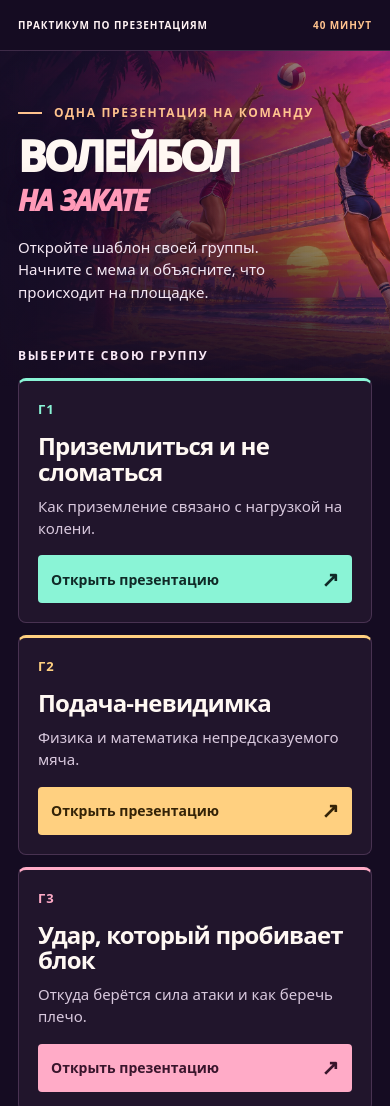
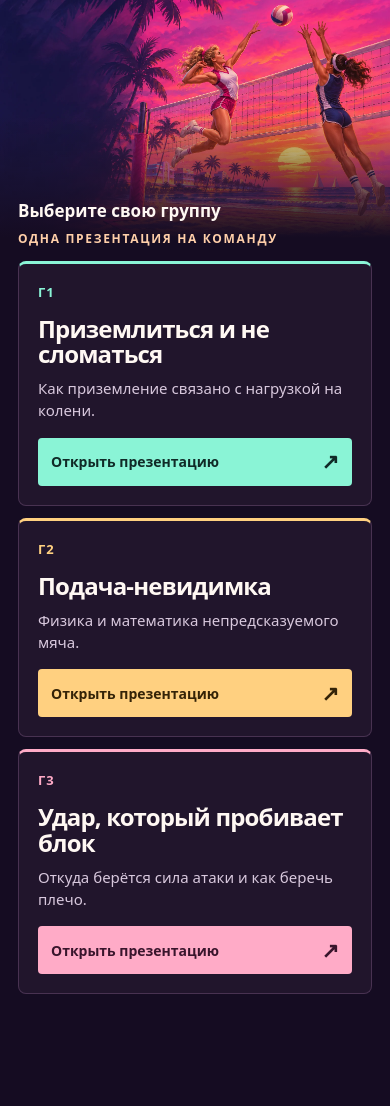
Before and after one commit to kocherginvi88-art/volley-sunset, a plain HTML site: page index.html in a window 390 px wide. Shown: the top 1106 px of the page. After the commit the page ends 1032 px from the top, so only its background shows below. Drawn offline with Linux system fonts and the light colour scheme.

Commit message:
Simplify the page header and keep the team links in focus

```diff
--- a/index.html
+++ b/index.html
@@ -12,28 +12,20 @@
     *, *::before, *::after { box-sizing: border-box; }
     body { margin: 0; min-width: 260px; }
     .wrap { width: min(1176px, calc(100% - 88px)); margin-inline: auto; }
-    .masthead { background: #150c22; border-bottom: 1px solid #3e2b48; }
-    .masthead .wrap { display: flex; justify-content: space-between; align-items: center; gap: 16px; min-height: 60px; }
     .label { font-size: 12px; font-weight: 750; letter-spacing: .14em; text-transform: uppercase; }
-    .masthead .label:first-child { color: #fff3f4; }
-    .masthead .label:last-child { color: #ffc38e; text-align: right; white-space: nowrap; }
-    .hero { position: relative; isolation: isolate; overflow: hidden; background: radial-gradient(ellipse at 80% 22%, #e86b56, #6b265e 48%, #21132e 80%); }
+    .hero { height:clamp(260px, 34vw, 475px); position: relative; isolation: isolate; overflow: hidden; background: radial-gradient(ellipse at 80% 22%, #e86b56, #6b265e 48%, #21132e 80%); }
     .hero-art { position: absolute; z-index: -2; inset: 0; width: 100%; height: 100%; object-fit: cover; object-position: center 15%; }
-    .hero::after { content: ""; position: absolute; z-index: -1; inset: 0; background: linear-gradient(90deg, #150c22 0%, #150c22ec 22%, #150c2266 53%, transparent 80%), linear-gradient(0deg, #150c22, transparent 38%); }
-    .hero-copy { padding-block: 83px 130px; min-height: 510px; display: flex; flex-direction: column; justify-content: center; }
-    .eyebrow { margin: 0 0 23px; color: #ffc38e; display: flex; align-items: center; gap: 12px; }
-    .eyebrow::before { content: ""; width: 24px; height: 2px; background: currentColor; }
-    h1 { margin: 0; font-size: clamp(58px, 8vw, 122px); line-height: .86; font-weight: 950; font-family: "Arial Black", system-ui, sans-serif; letter-spacing: -.075em; text-transform: uppercase; text-shadow: 0 4px 28px #180f29b0; }
-    h1 span { display: block; margin-top: 13px; color: #ff9ab8; font-size: .65em; font-style: italic; letter-spacing: -.055em; }
-    .intro { color: #f5e8f4; font-size: 18px; line-height: 1.5; max-width: 32ch; margin: 25px 0 0; }
+    .hero::after { content: ""; position: absolute; z-index: -1; inset: 0; background: linear-gradient(0deg, #150c22, transparent 52%), linear-gradient(90deg, #150c2233, transparent 70%); }
     .teams { position: relative; margin-top: -56px; padding-bottom: 38px; }
-    .teams h2 { margin: 0 0 14px; color: #fae9f7; }
+    .teams-heading { display:flex; flex-wrap:wrap; align-items:baseline; justify-content:space-between; gap:8px 16px; margin:0 0 14px; }
+    .teams h1 { margin:0; color:#fff8f3; font-size:clamp(17px,2vw,24px); }
+    .team-note { margin:0; color:#ffcfa9; }
     .grid { display: grid; grid-template-columns: repeat(3, minmax(0,1fr)); gap: 16px; }
     .team { --accent:#8af4d6; --ink:#102a27; display: flex; flex-direction: column; min-width: 0; background:#21152c; border:1px solid #483251; border-top:3px solid var(--accent); padding:24px; border-radius:8px; }
     .g2 { --accent:#ffd080; --ink:#342307; }
     .g3 { --accent:#ffabc7; --ink:#39152c; }
     .team-id { align-self: flex-start; margin:0 0 15px; color:var(--accent); font-size:13px; font-weight:900; letter-spacing:.08em; }
-    .team h3 { margin:0; font-size:clamp(22px,2.2vw,31px); font-weight:850; line-height:1.05; letter-spacing:-.035em; text-wrap:balance; }
+    .team h2 { margin:0; font-size:clamp(22px,2.2vw,31px); font-weight:850; line-height:1.05; letter-spacing:-.035em; text-wrap:balance; }
     .team p:not(.team-id) { margin:12px 0 22px; color:#d8c8dd; font-size:15px; line-height:1.45; }
     .open { display:flex; justify-content:space-between; align-items:center; gap:8px; min-height:48px; margin-top:auto; padding:10px 13px; border-radius:4px; color:var(--ink); background:var(--accent); font-size:14px; font-weight:800; text-decoration:none; transition:filter .15s ease, transform .15s ease; }
     .open:hover { filter:brightness(1.12); transform:translateY(-2px); }
@@ -41,63 +33,49 @@
     .arrow { font-size:21px; line-height:1; }
     @media (max-width: 840px) {
       .wrap { width:calc(100% - 48px); }
-      .hero-copy { min-height:440px; padding-block:66px 105px; }
       .team { padding:17px; }
       .grid { gap:10px; }
     }
     @media (max-width: 660px) {
       .wrap { width:calc(100% - 36px); }
-      .masthead .wrap { min-height:50px; }
-      .masthead .label { font-size:10px; letter-spacing:.09em; }
-      .hero-copy { min-height:0; padding-block:53px 83px; }
-      .hero-art { object-position:64% center; }
-      .hero::after { background:linear-gradient(90deg,#150c22e8,#150c228f 68%,#150c2240),linear-gradient(0deg,#150c22,transparent 46%); }
-      h1 { font-size:clamp(34px,11vw,72px); }
-      .eyebrow { margin-bottom:19px; }
-      .intro { font-size:15px; max-width:31ch; margin-top:22px; }
+      .hero { height:clamp(205px, 61vw, 340px); }
+      .hero-art { object-position:72% 18%; }
+      .hero::after { background:linear-gradient(0deg,#150c22,transparent 52%); }
       .teams { margin-top:-39px; }
       .grid { grid-template-columns:1fr; gap:12px; }
       .team { padding:19px; }
-      .team h3 { font-size:24px; text-wrap:initial; }
+      .team h2 { font-size:24px; text-wrap:initial; }
       .team p:not(.team-id) { margin-bottom:16px; }
     }
     @media (prefers-reduced-motion: reduce) { .open { transition:none; } .open:hover { transform:none; } }
   </style>
 </head>
 <body>
-  <header class="masthead">
-    <div class="wrap">
-      <span class="label">Практикум по презентациям</span>
-      <span class="label">40 минут</span>
+  <main>
+    <div class="hero" aria-hidden="true">
+      <img class="hero-art" src="court.webp" alt="" fetchpriority="high">
     </div>
-  </header>
-  <main>
-    <section class="hero" aria-labelledby="title">
-      <img class="hero-art" src="court.webp" alt="" fetchpriority="high">
-      <div class="wrap hero-copy">
-        <p class="eyebrow label">Одна презентация на команду</p>
-        <h1 id="title">Волейбол <span>на закате</span></h1>
-        <p class="intro">Откройте шаблон своей группы. Начните с мема и объясните, что происходит на площадке.</p>
+    <section class="wrap teams" aria-labelledby="groups">
+      <div class="teams-heading">
+        <h1 id="groups">Выберите свою группу</h1>
+        <p class="team-note label">Одна презентация на команду</p>
       </div>
-    </section>
-    <section class="wrap teams" aria-labelledby="groups">
-      <h2 id="groups" class="label">Выберите свою группу</h2>
       <div class="grid">
         <article class="team">
           <p class="team-id">Г1</p>
-          <h3>Приземлиться и не сломаться</h3>
+          <h2>Приземлиться и не сломаться</h2>
           <p>Как приземление связано с нагрузкой на колени.</p>
           <a class="open" href="https://docs.google.com/presentation/d/14XcDQ83E3zwJVdLfJw2BEPh-Ldmzw3vLZfJbP-hJKR8/edit" aria-label="Открыть презентацию Г1" target="_blank" rel="noopener noreferrer">Открыть презентацию <span class="arrow" aria-hidden="true">↗</span></a>
         </article>
         <article class="team g2">
           <p class="team-id">Г2</p>
-          <h3>Подача-невидимка</h3>
+          <h2>Подача-невидимка</h2>
           <p>Физика и математика непредсказуемого мяча.</p>
           <a class="open" href="https://docs.google.com/presentation/d/1a5e7tn36RblJ4y8lT6VGl_V6vygmSz-7eqggjOudNFc/edit" aria-label="Открыть презентацию Г2" target="_blank" rel="noopener noreferrer">Открыть презентацию <span class="arrow" aria-hidden="true">↗</span></a>
         </article>
         <article class="team g3">
           <p class="team-id">Г3</p>
-          <h3>Удар, который пробивает блок</h3>
+          <h2>Удар, который пробивает блок</h2>
           <p>Откуда берётся сила атаки и как беречь плечо.</p>
           <a class="open" href="https://docs.google.com/presentation/d/1ZiINtZLT3uEJgZ-S5MRVt_it7wPotGx54cSC4CMc2YE/edit" aria-label="Открыть презентацию Г3" target="_blank" rel="noopener noreferrer">Открыть презентацию <span class="arrow" aria-hidden="true">↗</span></a>
         </article>
```
